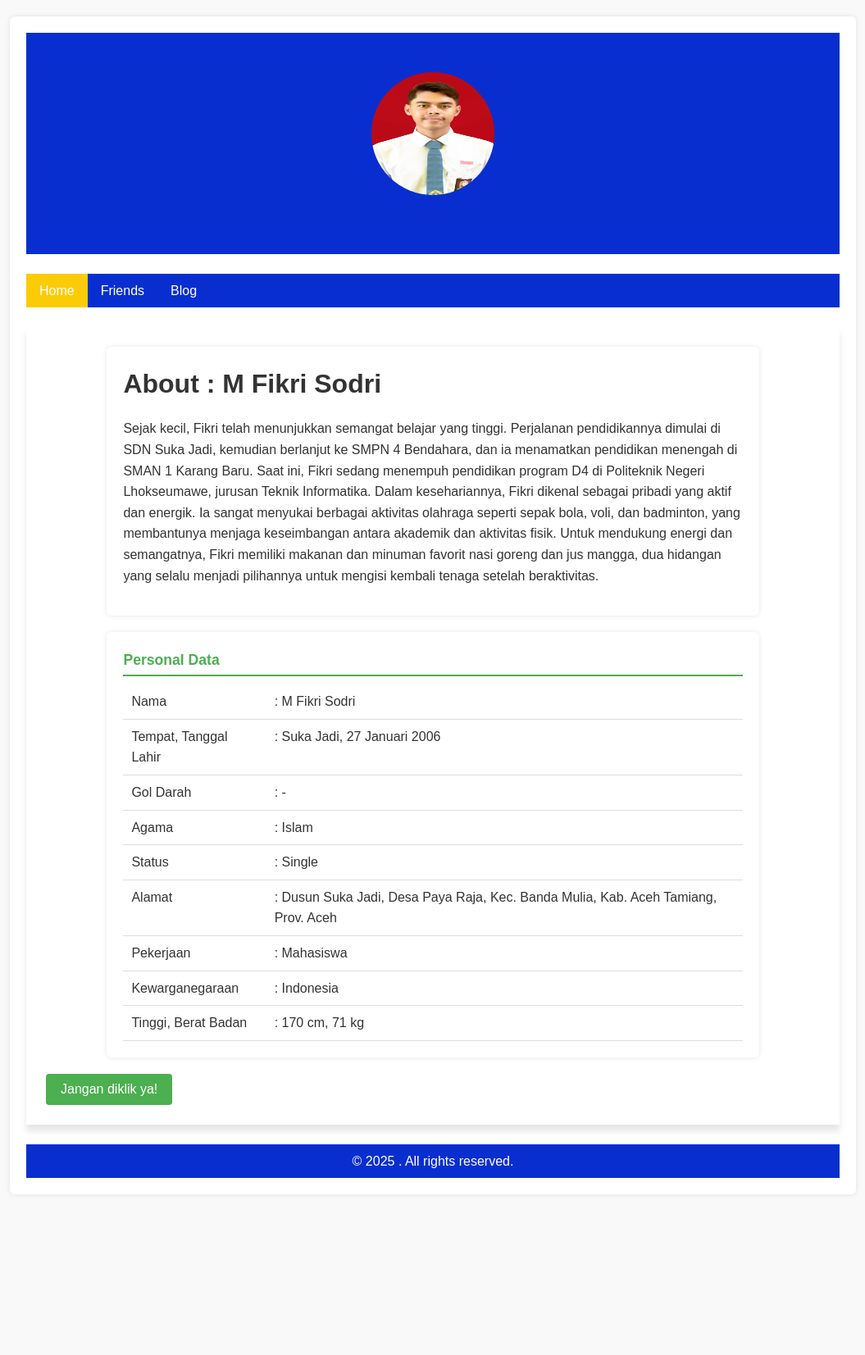
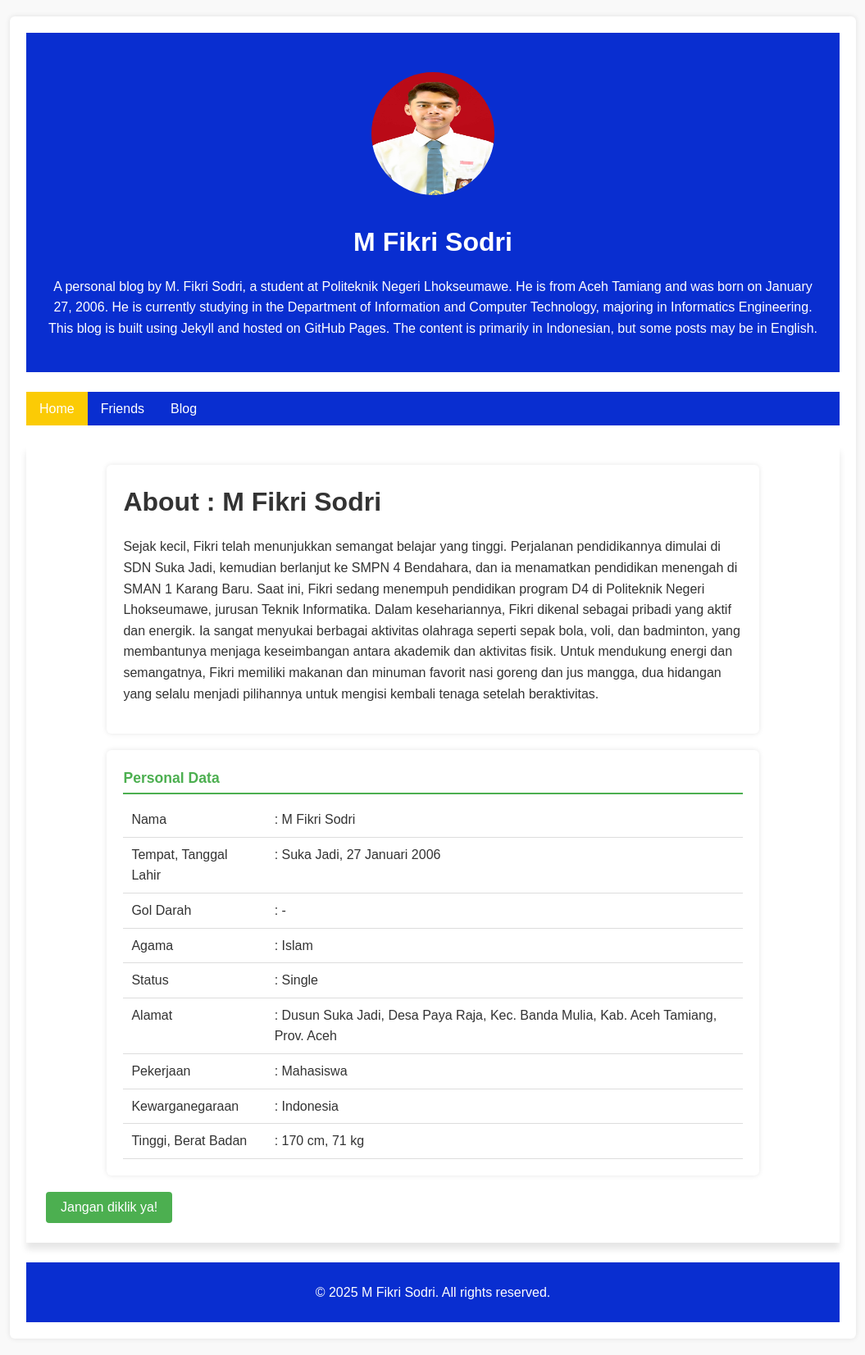
Before and after one commit to mfikrisodri/mfikrisodri.github.io, a Jekyll site: the page built from index.html, in a window 1280 px wide. Shown: the whole page at 82% size, without its empty margins (112-1167 px from the left). Built offline with Jekyll 4.4.1, drawn with Linux system fonts in a browser that asks for light colours; before the commit the page ends 1477 px from its top, so only the background shows below that.

Commit message:
pertemuan9

```diff
--- a/_config.yml
+++ b/_config.yml
@@ -1,6 +1,18 @@
-url : "https://mfikrisodri.github.io"
+title: M Fikri Sodri
+email: mhdfikri270106@gmail.com
+description: > # this means to ignore newlines until "baseurl:"
+  A personal blog by M. Fikri Sodri, a student at Politeknik Negeri Lhokseumawe.
+  He is from Aceh Tamiang and was born on January 27, 2006.
+  He is currently studying in the Department of Information and Computer Technology,
+  majoring in Informatics Engineering. This blog is built using Jekyll and hosted
+  on GitHub Pages. The content is primarily in Indonesian, but some posts may be in English.
 
-plugins:
-  - jekyll-feed
-  - jekyll-sitemap
-  - jekyll-seo-tag
+baseurl: "" # the subpath of your site, e.g. /blog
+url: "https://mfikrisodri.github.io" # the base hostname & protocol for your site
+github_username: mfikrisodri
+
+collections:
+  students:
+    output: true
+    permalink: /students/:name/
+    title: Students
--- a/_layouts/default.html
+++ b/_layouts/default.html
@@ -34,7 +34,7 @@
     </main>
 
     <footer>
-      &copy; {{ site.time | date: '%Y' }} {{ site.title }}. All rights reserved.
+     <p>&copy; {{ site.time | date: '%Y' }} {{ site.title }}. All rights reserved.</p>
     </footer>
   </div>
 </body>
--- a/assets/css/styles.scss
+++ b/assets/css/styles.scss
@@ -1,3 +1,3 @@
 ---
 ---
- @use "main";
+@use "main";
```
Also changed, not shown: 10 other files.
